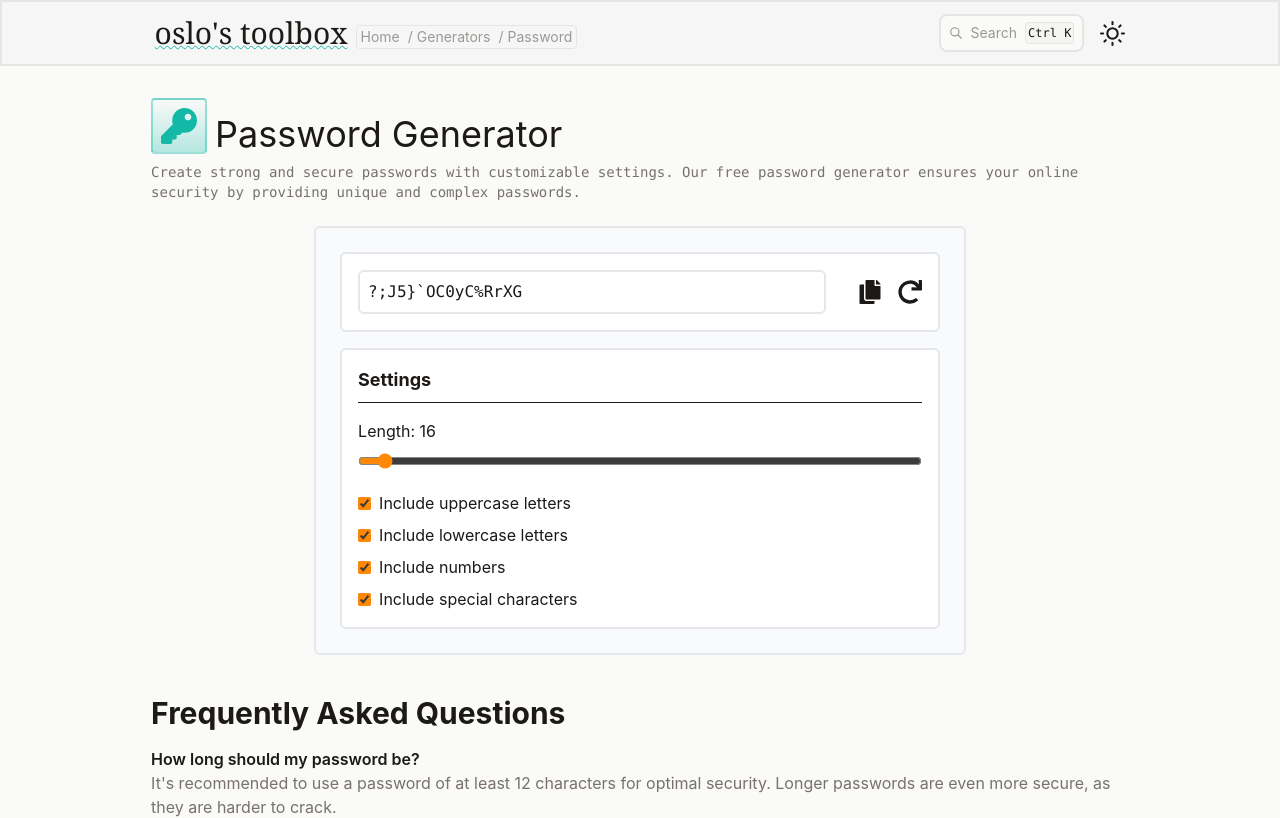
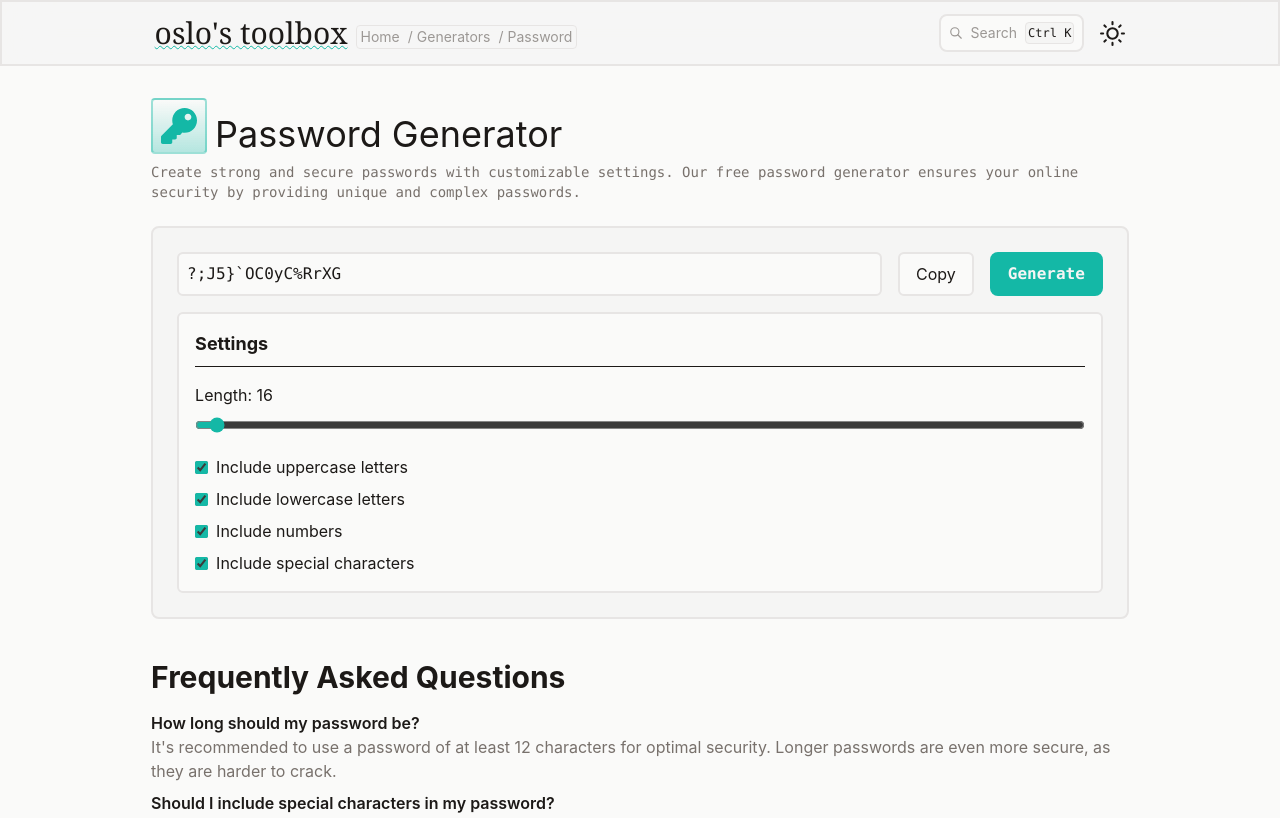
Before and after one commit to Oslonline/oslo-toolbox, a React (Vite) app: page /Generators/Password in a window 1280 px wide. Shown: the top 818 px of the page. Built offline with nearby package versions, Linux system fonts and the light colour scheme.

Commit message:
fix: ui changes to v2

```diff
--- a/src/pages/Tools/Generator/Password.jsx
+++ b/src/pages/Tools/Generator/Password.jsx
@@ -2,6 +2,8 @@ import { useState, useEffect } from "react";
 import { FaRedo, FaCopy, FaCheck } from "react-icons/fa";
 import { Helmet } from "react-helmet";
 import FAQSection from "../../../components/Faq";
+import ButtonMainCta from "../../../components/ui/ButtonMainCta";
+import ButtonNeutralCta from "../../../components/ui/ButtonNeutralCta";
 
 export default function Password() {
   const [password, setPassword] = useState("");
@@ -57,31 +59,26 @@ export default function Password() {
         <link rel="canonical" href="https://oslo-toolbox.vercel.app.com/Generators/Password" />
       </Helmet>
 
-      <div className="flex min-w-2/3 flex-col gap-4 rounded-md md:border-2 md:border-gray-200 md:bg-gray-50 md:p-6 dark:md:border-gray-800 dark:md:bg-gray-900">
-        <div className="flex items-center justify-between gap-4 rounded-md border-2 border-gray-200 bg-white p-4 md:gap-8 dark:border-gray-800 dark:bg-gray-950">
-          <input
-            className="w-full rounded-md border-2 border-gray-200 bg-white p-2 font-mono caret-orange-400 outline-hidden selection:bg-orange-400 selection:text-gray-50 focus:border-orange-400 dark:border-gray-800 dark:bg-gray-950 dark:caret-orange-600 dark:focus:border-orange-600"
-            type="text"
-            readOnly
-            value={password}
-          />
+      <div className="bg-text-dark border-border-light dark:border-border-dark dark:bg-text-base flex w-full flex-col gap-4 rounded-lg border-2 p-4 md:p-6">
+        <div className="flex gap-4">
+          <input className="border-border-light dark:border-border-dark dark:bg-dark bg-light focus:border-accent caret-accent selection:bg-accent w-full rounded-md border-2 p-2 font-mono outline-hidden" type="text" readOnly value={password} />
           <div className="flex gap-4 dark:text-gray-300">
-            <button onClick={handleCopy} aria-label={copied ? "Password copied!" : "Copy password"}>
-              {copied ? <FaCheck fontSize={24} color="green" /> : <FaCopy fontSize={24} />}
+            <button className="dark:border-border-dark dark:bg-dark bg-light border-border-light rounded-md border-2 px-2 hover:cursor-pointer lg:px-4" onClick={handleCopy} aria-label={copied ? "Password copied!" : "Copy password"}>
+              {copied ? "Copied!" : "Copy"}
             </button>
-            <button onClick={generatePassword} aria-label="Generate a new password">
-              <FaRedo fontSize={24} />
-            </button>
+            <ButtonMainCta onClick={generatePassword} aria-label="Generate a new password">
+              Generate
+            </ButtonMainCta>
           </div>
         </div>
-        <div className="rounded-md border-2 border-gray-200 bg-white p-4 dark:border-gray-800 dark:bg-gray-950">
+        <div className="border-border-light dark:border-border-dark dark:bg-dark bg-light rounded-md border-2 p-4">
           <p className="mb-2 text-lg font-bold">Settings</p>
           <hr className="mb-4" />
           <div className="mb-4">
             <label className="mb-2 block">Length: {length}</label>
-            <input type="range" min="12" max="128" value={length} onChange={(e) => setLength(parseInt(e.target.value))} className="w-full accent-orange-400 dark:accent-orange-600" aria-label="Password length" />
+            <input type="range" min="12" max="256" value={length} onChange={(e) => setLength(parseInt(e.target.value))} className="accent-accent w-full" aria-label="Password length" />
           </div>
-          <div className="flex flex-col gap-2 accent-orange-400 dark:accent-orange-600">
+          <div className="accent-accent flex flex-col gap-2">
             <label className="flex items-center">
               <input type="checkbox" checked={includeUppercase} onChange={() => setIncludeUppercase(!includeUppercase)} className="mr-2" />
               Include uppercase letters
```
